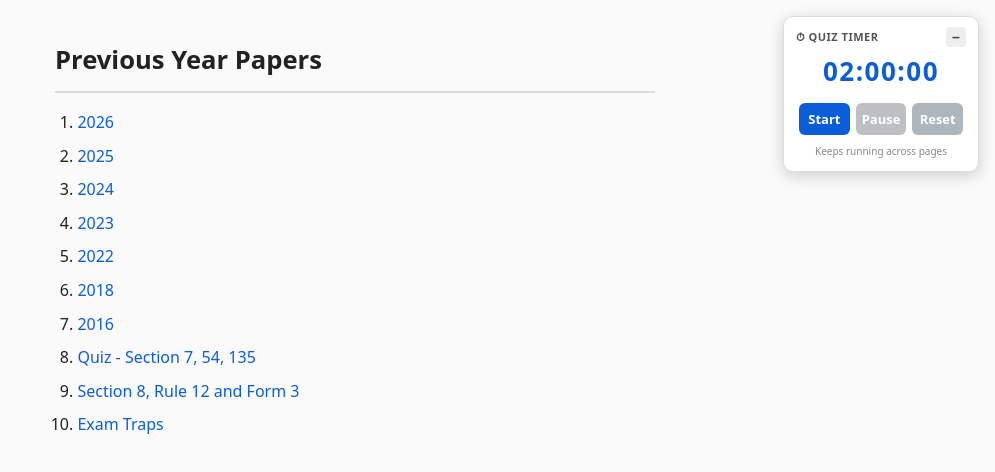
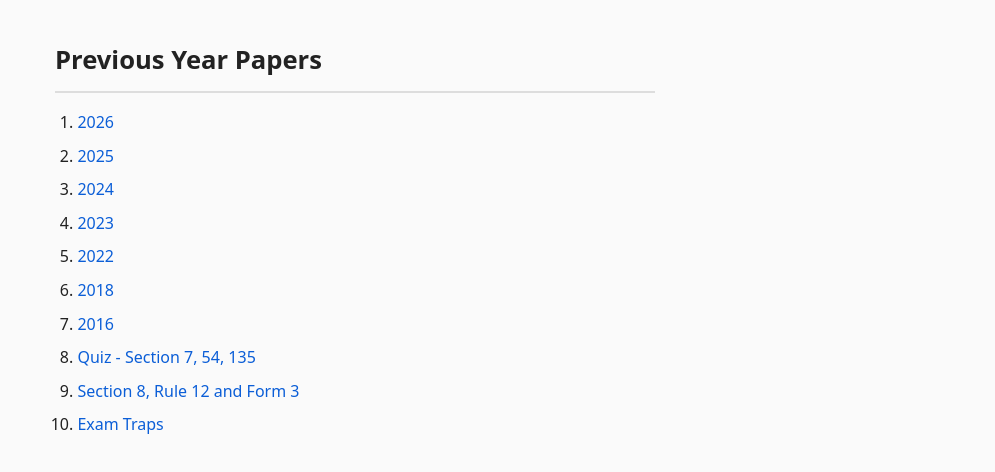
Before and after one commit to pnkjsoni/paper, a plain HTML site: page index.html in a window 1280 px wide. Shown: the whole page, without its empty margins (285-1280 px from the left). Drawn offline with Linux system fonts and the light colour scheme.

Commit message:
Remove timer script from index.html
Removed the floating timer script from the HTML.

```diff
--- a/index.html
+++ b/index.html
@@ -41,9 +41,5 @@
     <li><a href="Section_8_Rule_12_and_Form_3.html">Section 8, Rule 12 and Form 3</a></li>
     <li><a href="traps.html">Exam Traps</a></li>
   </ol>
-
-  <!-- The floating timer injects itself here -->
-  <script src="timer.js"></script>
-
 </body>
 </html>
```
